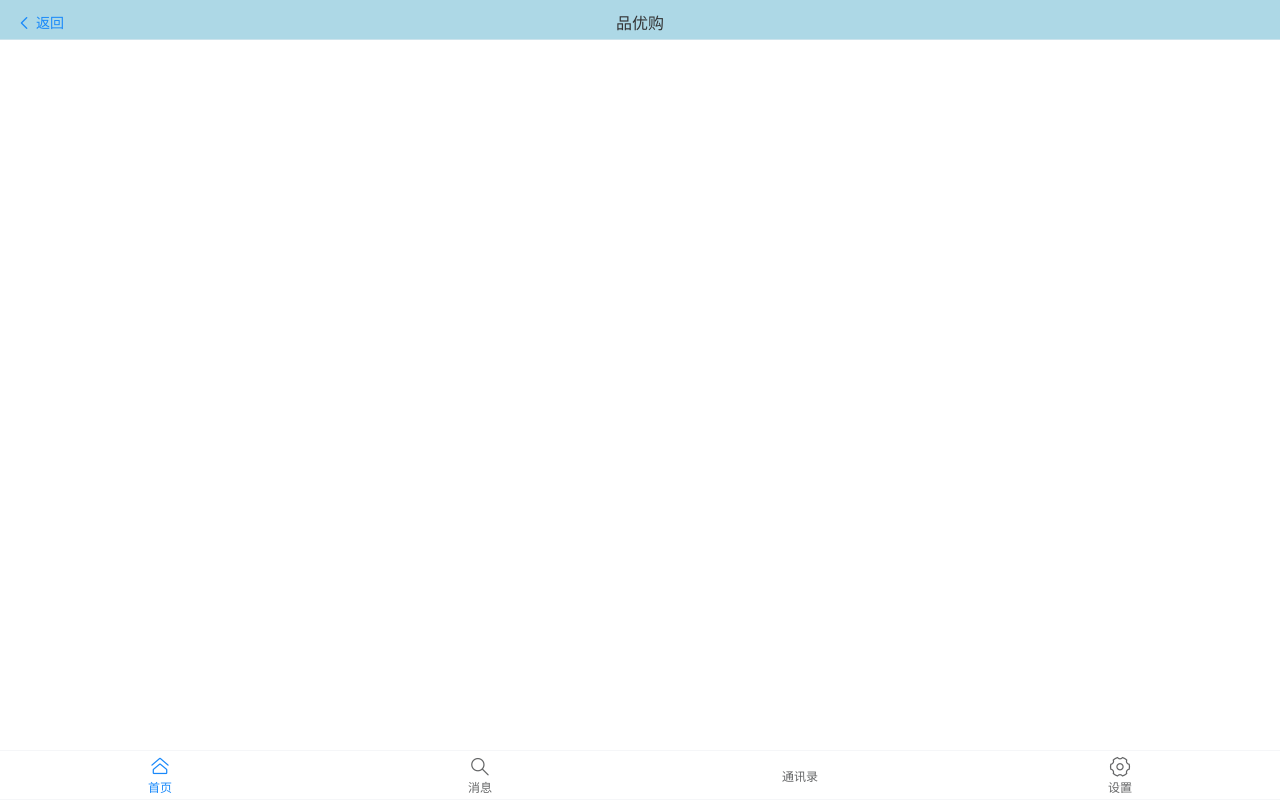
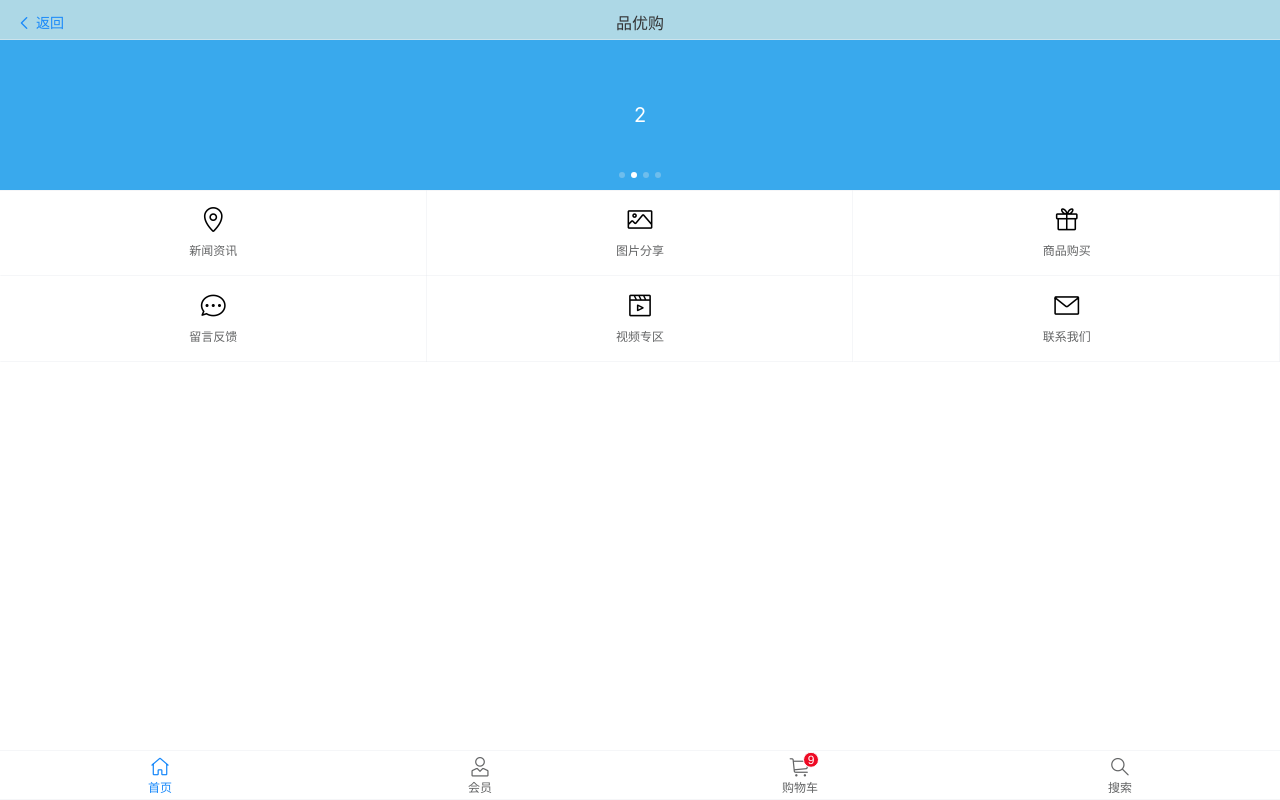
Before and after one commit to xuYuan-chen1988/vue-mobile-shop, a Vue app: page /#/home in a window 1280 px wide. Built offline with nearby package versions, Linux system fonts and the light colour scheme.

Commit message:
项目第一天下班打卡

```diff
--- a/package.json
+++ b/package.json
@@ -8,6 +8,7 @@
     "lint": "vue-cli-service lint"
   },
   "dependencies": {
+    "axios": "^0.19.2",
     "core-js": "^3.6.4",
     "vant": "^2.5.8",
     "vue": "^2.6.11",
--- a/src/App.vue
+++ b/src/App.vue
@@ -3,14 +3,15 @@
     <!-- 顶部 header 区域 -->
     <van-nav-bar title="品优购" left-text="返回" left-arrow fixed @click-left="goBack" />
     <!-- 中间 router-view区域 -->
-    <router-view></router-view>
-
+    <transition>
+      <router-view></router-view>
+    </transition>
     <!-- TabBar 区域 -->
-    <van-tabbar>
-      <van-tabbar-item icon="home-o">首页</van-tabbar-item>
-      <van-tabbar-item icon="search">消息</van-tabbar-item>
-      <van-tabbar-item icon="freinds-o">通讯录</van-tabbar-item>
-      <van-tabbar-item icon="setting-o">设置</van-tabbar-item>
+    <van-tabbar route>
+      <van-tabbar-item icon="wap-home-o" to="/home">首页</van-tabbar-item>
+      <van-tabbar-item icon="user-o" to="/member">会员</van-tabbar-item>
+      <van-tabbar-item icon="shopping-cart-o" badge="9" to="/shopcar">购物车</van-tabbar-item>
+      <van-tabbar-item icon="search" to="/search">搜索</van-tabbar-item>
     </van-tabbar>
   </div>
 </template>
@@ -35,7 +36,7 @@ export default {
 
   },
   components: {
-    // XHeader
+
   }
 }
 </script>
@@ -43,10 +44,7 @@ export default {
 <style lang="less" scoped>
 .app-container {
   margin-top: 40px;
-  .el-tabs {
-    bottom: 0;
-    position: absolute;
-  }
+  position: relative;
 }
 .van-nav-bar {
   background-color: lightblue;
@@ -54,4 +52,18 @@ export default {
   height: 40px;
   line-height: 40px;
 }
+.v-enter {
+  opacity: 0;
+  transform: translateX(100%);
+}
+.v-leave-to {
+  opacity: 0;
+  transform: translateX(-100%);
+  position: absolute;
+  top: -19px;
+}
+.v-enter-active,
+.v-leave-active {
+  transition: all 1s ease;
+}
 </style>
--- /dev/null
+++ b/src/components/tabbar/home.vue
@@ -0,0 +1,62 @@
+<template>
+  <div>
+    <van-swipe class="my-swipe" :autoplay="3000" indicator-color="white">
+      <van-swipe-item>1</van-swipe-item>
+      <van-swipe-item>2</van-swipe-item>
+      <van-swipe-item>3</van-swipe-item>
+      <van-swipe-item>4</van-swipe-item>
+    </van-swipe>
+    <van-grid :column-num="3">
+      <van-grid-item v-for="item in griddata" :key="item.icon" :icon="item.icon" :text="item.text" />
+    </van-grid>
+  </div>
+</template>
+
+<script>
+export default {
+  data () {
+    return {
+      griddata: [
+        {
+          icon: 'location-o',
+          text: '新闻资讯'
+        }, {
+          icon: 'photo-o',
+          text: '图片分享'
+        }, {
+          icon: 'point-gift-o',
+          text: '商品购买'
+        }, {
+          icon: 'chat-o',
+          text: '留言反馈'
+        }, {
+          icon: 'video-o',
+          text: '视频专区'
+        }, {
+          icon: 'envelop-o',
+          text: '联系我们'
+        }
+      ]
+    }
+  },
+  created () {
+
+  },
+  mounted () {
+
+  },
+  methods: {
+
+  }
+}
+</script>
+
+<style lang="less" scoped>
+.my-swipe .van-swipe-item {
+  color: #fff;
+  font-size: 20px;
+  line-height: 150px;
+  text-align: center;
+  background-color: #39a9ed;
+}
+</style>
--- /dev/null
+++ b/src/components/tabbar/member.vue
@@ -0,0 +1,27 @@
+<template>
+  <div>
+    <h3>会员组件</h3>
+  </div>
+</template>
+
+<script>
+export default {
+  data () {
+    return {
+
+    }
+  },
+  created () {
+
+  },
+  mounted () {
+
+  },
+  methods: {
+
+  }
+}
+</script>
+
+<style lang="less" scoped>
+</style>
--- /dev/null
+++ b/src/components/tabbar/search.vue
@@ -0,0 +1,27 @@
+<template>
+  <div>
+    <h3>搜索组件</h3>
+  </div>
+</template>
+
+<script>
+export default {
+  data () {
+    return {
+
+    }
+  },
+  created () {
+
+  },
+  mounted () {
+
+  },
+  methods: {
+
+  }
+}
+</script>
+
+<style lang="less" scoped>
+</style>
--- /dev/null
+++ b/src/components/tabbar/shopcar.vue
@@ -0,0 +1,27 @@
+<template>
+  <div>
+    <h3>购物组件</h3>
+  </div>
+</template>
+
+<script>
+export default {
+  data () {
+    return {
+
+    }
+  },
+  created () {
+
+  },
+  mounted () {
+
+  },
+  methods: {
+
+  }
+}
+</script>
+
+<style lang="less" scoped>
+</style>
--- a/src/main.js
+++ b/src/main.js
@@ -4,6 +4,8 @@ import router from './router.js'
 
 import Vant from 'vant'
 import 'vant/lib/index.css'
+import axios from 'axios'
+Vue.prototype.$http = axios
 Vue.use(Vant)
 
 Vue.config.productionTip = false
```
Also changed, not shown: src/router.js (+11 -2 lines), 2 other files (tests, documents, lock files or other folders).
